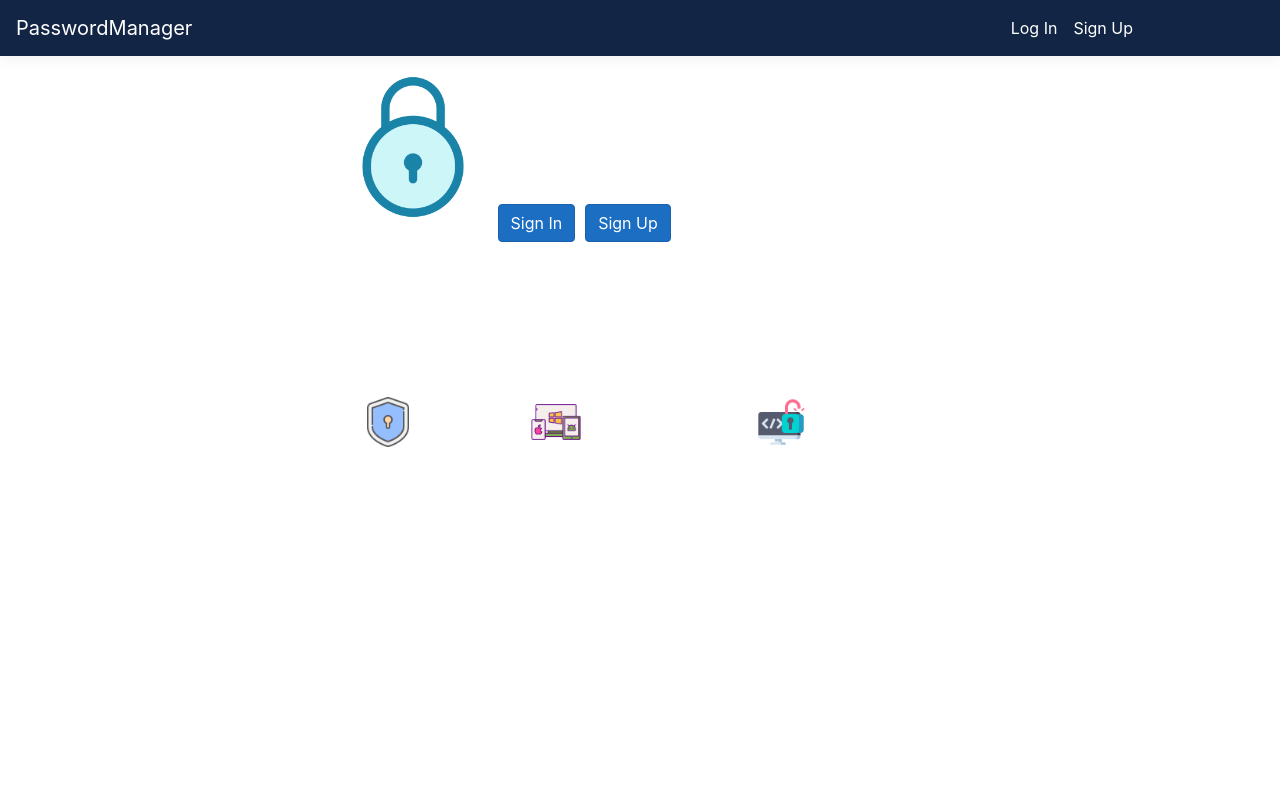
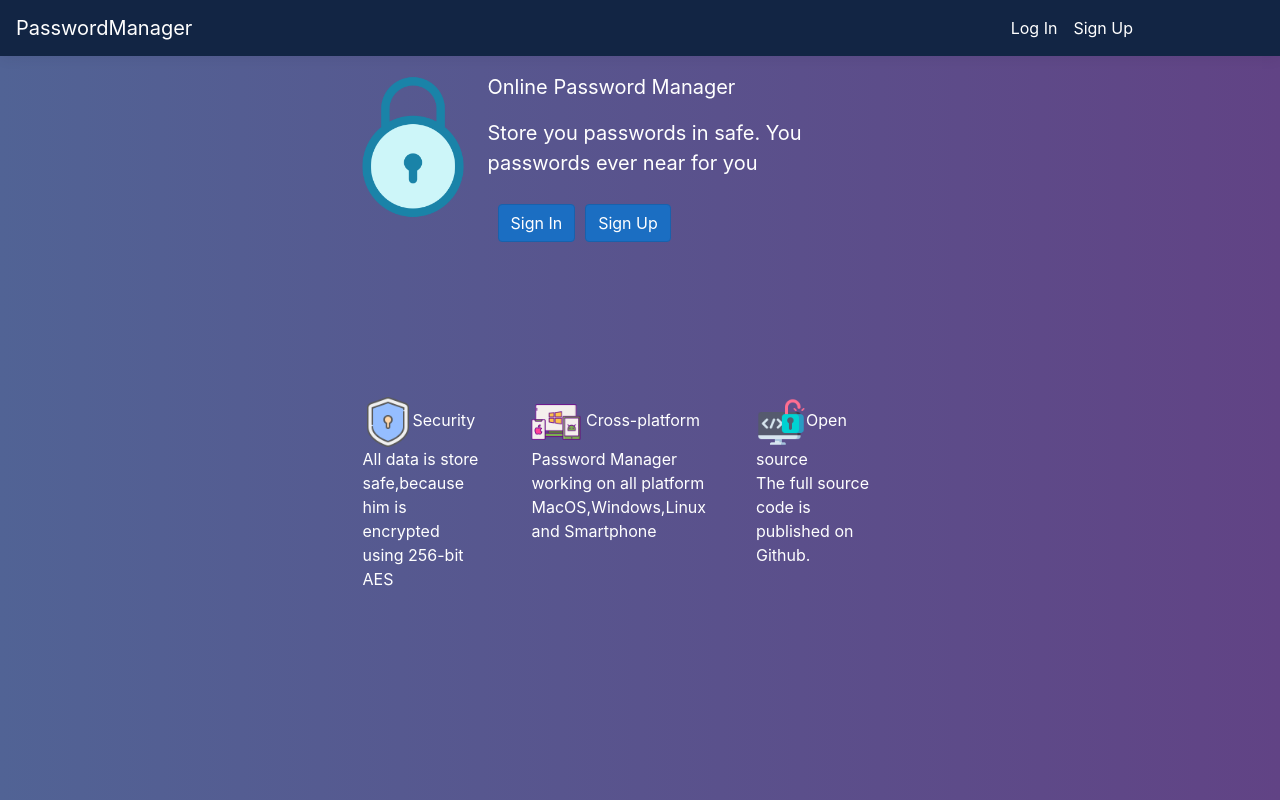
Before and after one commit to CasianovDenis/PasswordManager, a React (Create React App) app in the folder PasswordManager/ClientApp/: page / in a window 1280 px wide. Built offline with nearby package versions, Linux system fonts and the light colour scheme.

Commit message:
Set background color gradient and deleted unused root

```diff
--- a/PasswordManager/ClientApp/src/custom.css
+++ b/PasswordManager/ClientApp/src/custom.css
@@ -19,10 +19,11 @@ code {
     margin-left:0px;
 }
 
-:root {
-    --bodyColor: "#000000";
-}
+
 
 body {
-    background-color: var(--bodyColor);
+
+    background: #614385; /* fallback for old browsers */
+    background: -webkit-linear-gradient(to right, #516395, #614385); /* Chrome 10-25, Safari 5.1-6 */
+    background: linear-gradient(to right, #516395, #614385); /* W3C, IE 10+/ Edge, Firefox 16+, Chrome 26+, Opera 12+, Safari 7+ */
 }
```
